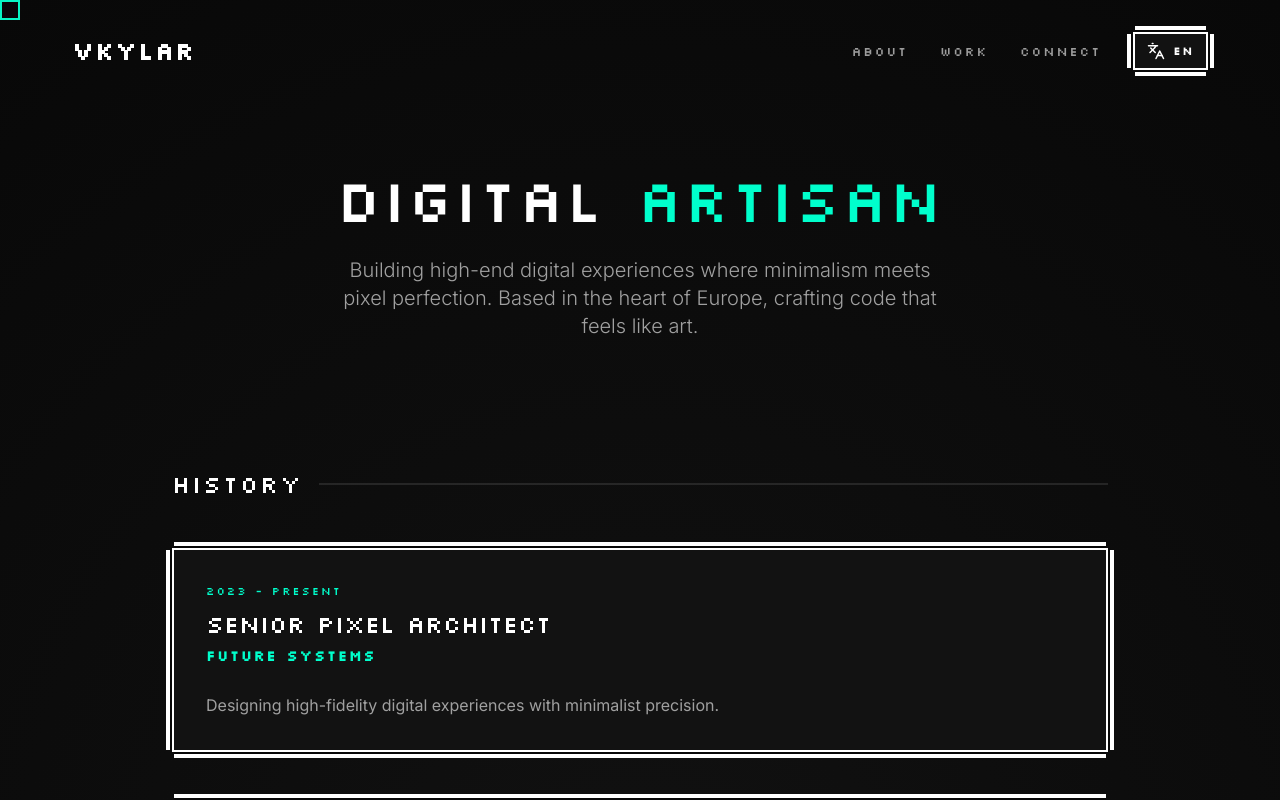
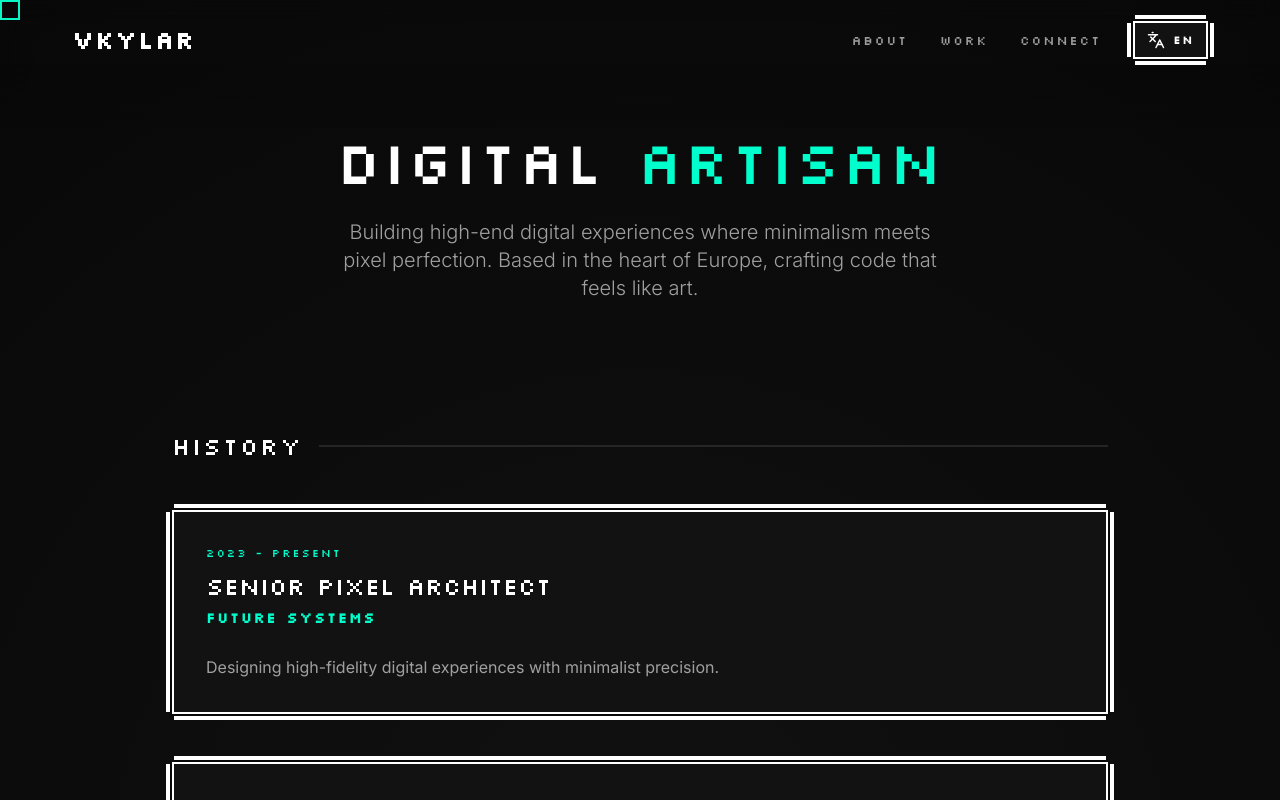
Before and after one commit to KiskaLE/about-me, a React (Vite) app: page /en in a window 1280 px wide. Shown: the top 800 px of the page. Built offline with nearby package versions, Linux system fonts and the light colour scheme.

Commit message:
feat: optimized animations, fixed navbar and added progressive blur

```diff
--- a/src/App.jsx
+++ b/src/App.jsx
@@ -31,7 +31,7 @@ function PortfolioContent() {
 
       <Navbar t={t} currentLang={currentLang} toggleLang={toggleLang} />
 
-      <main className="max-w-[1000px] mx-auto px-8 py-16">
+      <main className="max-w-[1000px] mx-auto px-8 pt-32 pb-16">
         <Hero t={t} />
         <Work t={t} />
         <Connect t={t} />
--- a/src/components/Connect.jsx
+++ b/src/components/Connect.jsx
@@ -22,6 +22,10 @@ export const Connect = ({ t }) => {
                     <motion.a
                         key={i}
                         href={link.url}
+                        initial={{ opacity: 0, y: 10 }}
+                        whileInView={{ opacity: 1, y: 0 }}
+                        viewport={{ once: true }}
+                        transition={{ delay: i * 0.1, duration: 0.5, ease: "easeOut" }}
                         whileHover={{ scale: 1.05 }}
                         className="link-item pixel-border flex items-center justify-between p-6 bg-brand-card peer cursor-none"
                     >
--- a/src/components/Hero.jsx
+++ b/src/components/Hero.jsx
@@ -7,7 +7,8 @@ export const Hero = ({ t }) => {
             <motion.h1
                 initial={{ opacity: 0, y: 20 }}
                 whileInView={{ opacity: 1, y: 0 }}
-                transition={{ duration: 0.8 }}
+                viewport={{ once: true }}
+                transition={{ duration: 0.6, ease: "easeOut" }}
                 className="pixel-text text-4xl md:text-6xl mb-6 leading-[1.1]"
             >
                 {t.hero.title} <span className="text-brand-accent">{t.hero.accent}</span>
@@ -15,7 +16,8 @@ export const Hero = ({ t }) => {
             <motion.p
                 initial={{ opacity: 0 }}
                 whileInView={{ opacity: 1 }}
-                transition={{ delay: 0.4, duration: 0.8 }}
+                viewport={{ once: true }}
+                transition={{ delay: 0.2, duration: 0.6, ease: "easeOut" }}
                 className="text-lg md:text-xl text-brand-text-secondary max-w-[600px] mx-auto font-light"
             >
                 {t.hero.bio}
--- a/src/components/Navbar.jsx
+++ b/src/components/Navbar.jsx
@@ -3,7 +3,10 @@ import { Languages } from 'lucide-react';
 
 export const Navbar = ({ t, currentLang, toggleLang }) => {
     return (
-        <nav className="max-w-[1200px] mx-auto p-8 flex justify-between items-center relative z-50">
+        <>
+            <div className="progressive-blur" />
+            <nav className="fixed top-0 left-0 right-0 z-[101]">
+                <div className="max-w-[1200px] mx-auto px-8 h-20 flex justify-between items-center">
                     <div className="pixel-text text-2xl font-bold">Vkylar</div>
                     <div className="flex items-center gap-8">
                         <div className="hidden md:flex gap-8">
@@ -25,6 +28,8 @@ export const Navbar = ({ t, currentLang, toggleLang }) => {
                             <span className="pixel-text text-[0.7rem] font-bold">{currentLang.toUpperCase()}</span>
                         </button>
                     </div>
+                </div>
             </nav>
+        </>
     );
 };
--- a/src/components/Work.jsx
+++ b/src/components/Work.jsx
@@ -13,7 +13,8 @@ export const Work = ({ t }) => {
                         key={i}
                         initial={{ opacity: 0, x: -20 }}
                         whileInView={{ opacity: 1, x: 0 }}
-                        transition={{ delay: i * 0.2 }}
+                        viewport={{ once: true, margin: "-50px" }}
+                        transition={{ delay: i * 0.1, duration: 0.5, ease: "easeOut" }}
                         className="exp-card pixel-border p-8 bg-brand-card transition-transform hover:translate-x-[10px]"
                     >
                         <div className="mb-6">
--- a/src/index.css
+++ b/src/index.css
@@ -45,4 +45,11 @@
     @apply w-5 h-5 border-2 border-brand-accent fixed top-0 left-0 pointer-events-none z-[9999] mix-blend-difference;
     will-change: transform;
   }
+
+  .progressive-blur {
+    @apply fixed top-0 left-0 right-0 z-[100] h-32 pointer-events-none;
+    backdrop-filter: blur(12px);
+    mask-image: linear-gradient(to bottom, black 0%, black 50%, transparent 100%);
+    -webkit-mask-image: linear-gradient(to bottom, black 0%, black 50%, transparent 100%);
+  }
 }
```
Lines whose indentation alone changed are shown as unchanged.
